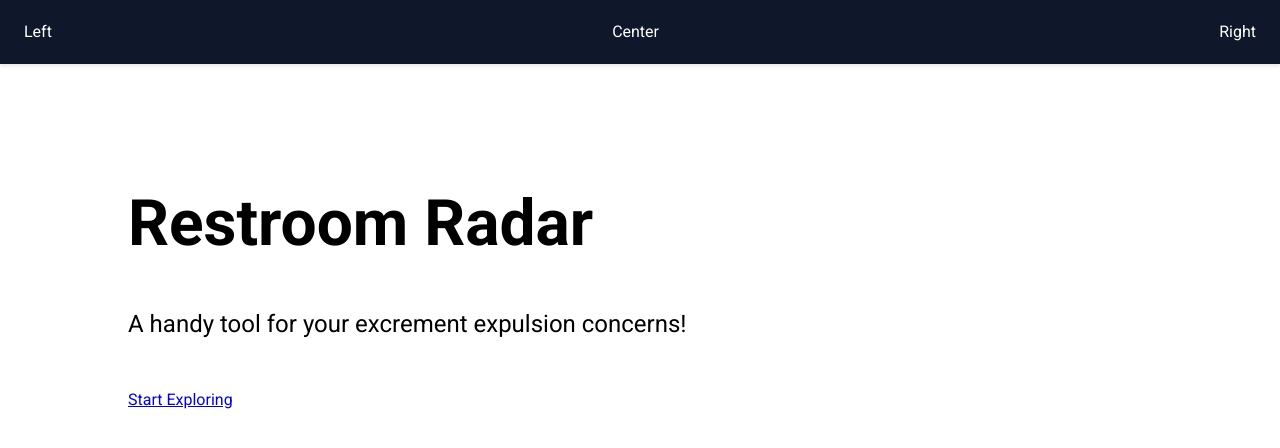
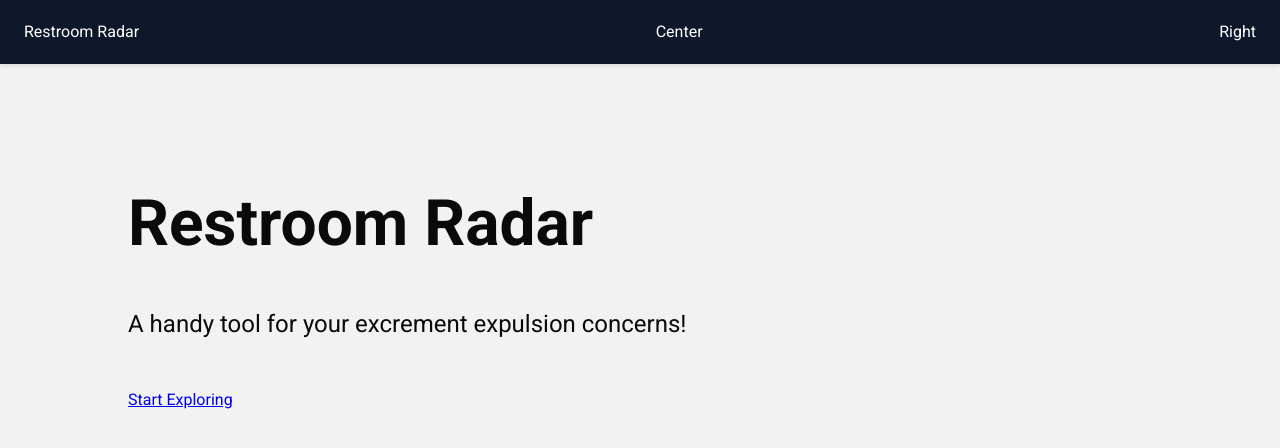
Before and after one commit to cobbdzon/restroom-radar, a React (Vite) app in the folder client/: page / in a window 1280 px wide. Shown: the top 448 px of the page. Built offline with nearby package versions, Linux system fonts and the light colour scheme; no server answers; what server would draw is missing.

Commit message:
add light and dark theme colors, some minor changes to topbar

```diff
--- a/client/src/assets/styles/TopBar.module.css
+++ b/client/src/assets/styles/TopBar.module.css
@@ -12,3 +12,7 @@
 	color: #ffffff;
 	box-shadow: 0 2px 4px rgba(0, 0, 0, 0.1);
 }
+
+.logo_link {
+	font-weight: 700;
+}
--- a/client/src/assets/styles/main.css
+++ b/client/src/assets/styles/main.css
@@ -62,11 +62,38 @@ h6 {
 
 :root {
 	--font-primary: "Roboto", sans-serif;
+
+	color-scheme: light dark;
+	--bg-dark: light-dark(hsl(0 0% 90%), hsl(336 0% 1%));
+	--bg: light-dark(hsl(300 0% 95%), hsl(300 0% 4%));
+	--bg-light: light-dark(hsl(300 50% 100%), hsl(0 0% 9%));
+	--text: light-dark(hsl(300 0% 4%), hsl(300 0% 95%));
+	--text-muted: light-dark(hsl(0 0% 28%), hsl(300 0% 69%));
+	--highlight: light-dark(hsl(300 50% 100%), hsl(330 0% 39%));
+	--border: light-dark(hsl(0 0% 50%), hsl(0 0% 28%));
+	--border-muted: light-dark(hsl(340 0% 62%), hsl(300 0% 18%));
+	--primary: light-dark(hsl(357 44% 32%), hsl(0 66% 75%));
+	--secondary: light-dark(hsl(183 100% 9%), hsl(183 52% 57%));
+	--danger: light-dark(hsl(9 21% 41%), hsl(9 26% 64%));
+	--warning: light-dark(hsl(52 23% 34%), hsl(52 19% 57%));
+	--success: light-dark(hsl(147 19% 36%), hsl(146 17% 59%));
+	--info: light-dark(hsl(217 22% 41%), hsl(217 28% 65%));
+}
+
+:root[data-theme="light"] {
+	color-scheme: light;
+}
+
+:root[data-theme="dark"] {
+	color-scheme: dark;
 }
 
 body {
 	font-family: var(--font-primary);
 	font-weight: 400;
+
+	background-color: var(--bg);
+	color: var(--text);
 }
 
 h1,
@@ -75,3 +102,8 @@ h3 {
 	font-family: var(--font-primary);
 	font-weight: 700;
 }
+
+a.unstyle_link {
+	all: unset;
+	cursor: pointer;
+}
--- a/client/src/components/TopBar.tsx
+++ b/client/src/components/TopBar.tsx
@@ -3,7 +3,11 @@ import styles from "../assets/styles/TopBar.module.css";
 function TopBar() {
 	return (
 		<div className={styles.topbar}>
-			<div className="left">Left</div>
+			<div className="left">
+				<a className={`${styles.logo_link} unstyle_link`} href="/">
+					Restroom Radar
+				</a>
+			</div>
 			<nav className="center">Center</nav>
 			<div className="right">Right</div>
 		</div>
```
